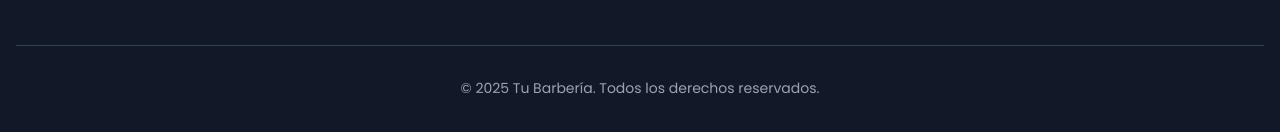
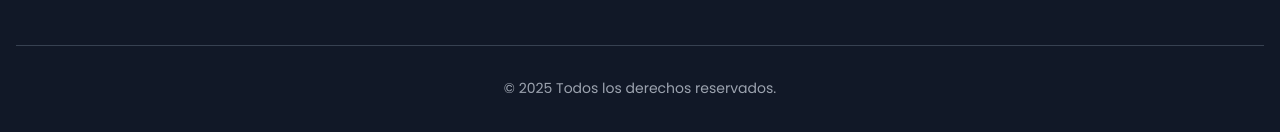
Before and after one commit to Gianp2/sist-reservas, a plain HTML site: page index.html in a window 1280 px wide. Shown: the part 3295-3427 px from the top of the page. Drawn offline with nearby package versions, Linux system fonts and the light colour scheme.

Commit message:
Update index.html

```diff
--- a/index.html
+++ b/index.html
@@ -535,7 +535,7 @@
         </div>
       </div>
       <div class="mt-12 pt-8 border-t border-gray-700 text-center">
-        <p class="text-sm text-gray-400">&copy; 2025 Tu Barbería. Todos los derechos reservados.</p>
+        <p class="text-sm text-gray-400">&copy; 2025 Todos los derechos reservados.</p>
       </div>
     </div>
   </footer>
```
